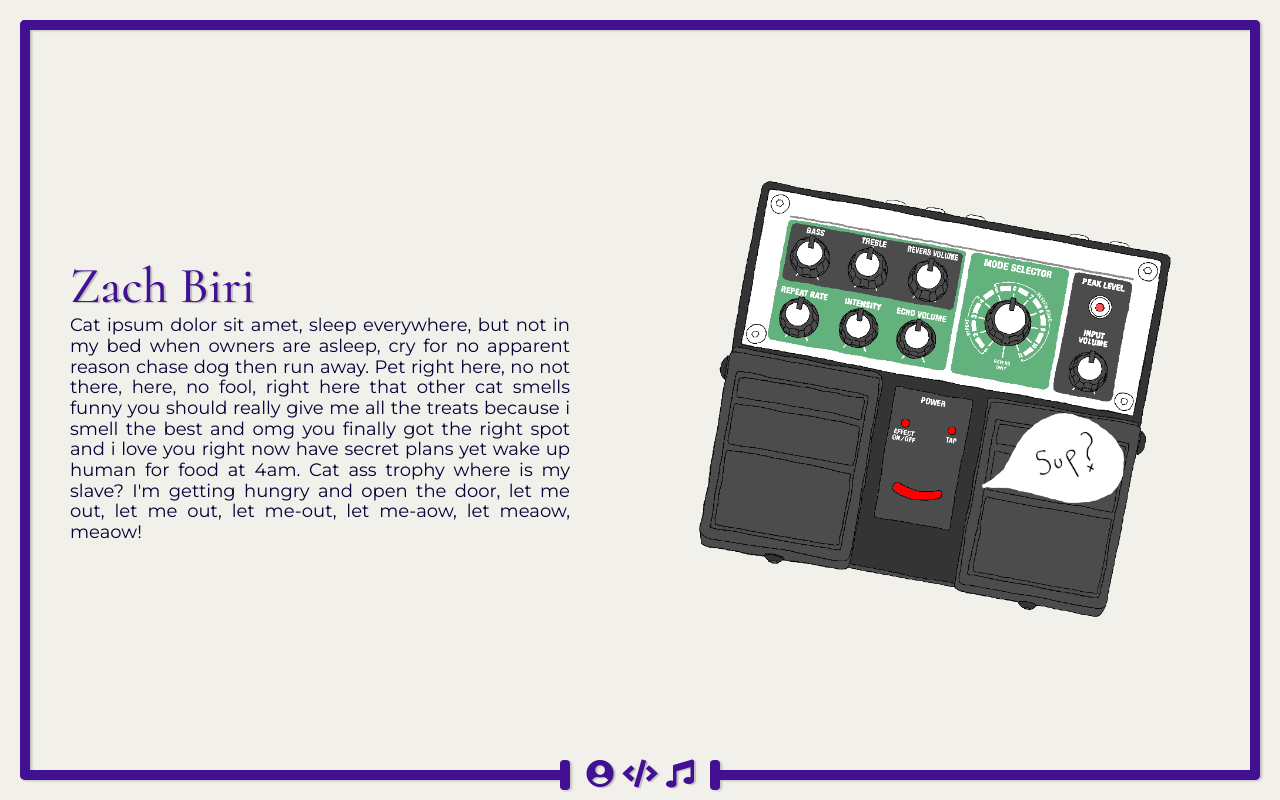
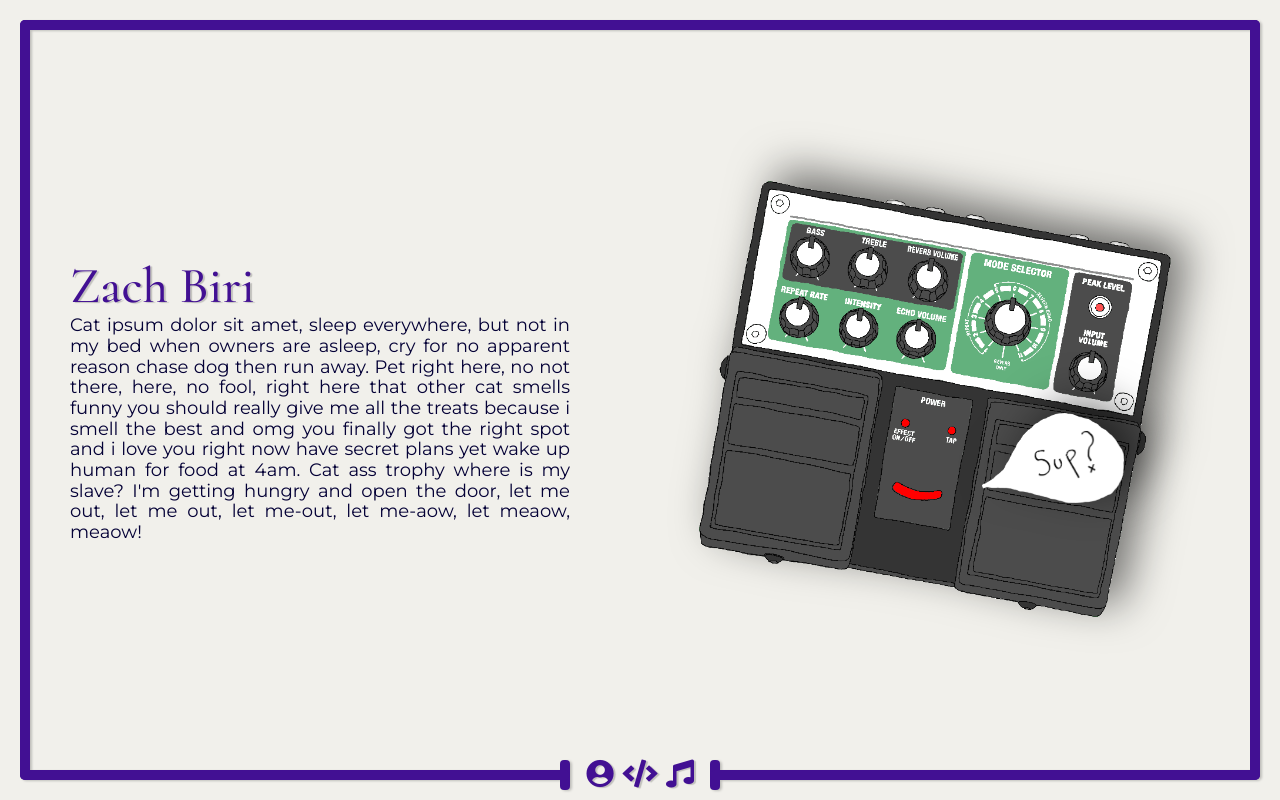
Before and after one commit to zabiri/zachbiri, a React (Create React App) app: page / in a window 1280 px wide. Built offline with nearby package versions, Linux system fonts and the light colour scheme.

Commit message:
pedal animation

```diff
--- a/src/components/Art/RE20/RE20.css
+++ b/src/components/Art/RE20/RE20.css
@@ -1,3 +1,77 @@
+@keyframes pedalBounceIn {
+  20%,
+  40%,
+  60%,
+  80%,
+  from,
+  to {
+    animation-timing-function: cubic-bezier(0.215, 0.61, 0.355, 1); }
+  0% {
+    opacity: 0;
+    transform: scale3d(0.3, 0.3, 0.3); }
+  20% {
+    transform: scale3d(1.1, 1.1, 1.1); }
+  40% {
+    transform: scale3d(0.9, 0.9, 0.9); }
+  60% {
+    opacity: 1;
+    transform: scale3d(1.03, 1.03, 1.03); }
+  80% {
+    transform: scale3d(0.97, 0.97, 0.97); }
+  to {
+    opacity: 1;
+    transform: scale3d(1, 1, 1); } }
+
+@keyframes pedalDance {
+  from {
+    transform: scale3d(1, 1, 1); }
+  50% {
+    transform: scale3d(0.95, 0.95, 0.95); }
+  to {
+    transform: scale3d(1, 1, 1); } }
+
+@keyframes pedalRubberBand {
+  from {
+    transform: scale3d(1, 1, 1); }
+  30% {
+    transform: scale3d(1.25, 0.75, 1); }
+  40% {
+    transform: scale3d(0.75, 1.25, 1); }
+  50% {
+    transform: scale3d(1.15, 0.85, 1); }
+  65% {
+    transform: scale3d(0.95, 1.05, 1); }
+  75% {
+    transform: scale3d(1.05, 0.95, 1); }
+  to {
+    transform: scale3d(1, 1, 1); } }
+
+@keyframes pedalTada {
+  from {
+    transform: scale3d(1, 1, 1); }
+  10%,
+  20% {
+    transform: scale3d(0.9, 0.9, 0.9) rotate3d(0, 0, 1, -3deg); }
+  30%,
+  50%,
+  70%,
+  90% {
+    transform: scale3d(1.1, 1.1, 1.1) rotate3d(0, 0, 1, 3deg); }
+  40%,
+  60%,
+  80% {
+    transform: scale3d(1.1, 1.1, 1.1) rotate3d(0, 0, 1, -3deg); }
+  to {
+    transform: scale3d(1, 1, 1); } }
+
+@keyframes pedalSwell {
+  from {
+    transform: scale3d(1, 1, 1); }
+  50% {
+    transform: scale3d(1.05, 1.05, 1.05); }
+  to {
+    transform: scale3d(1, 1, 1); } }
+
 .RE20__container {
   display: flex;
   justify-content: center;
@@ -8,9 +82,11 @@
   position: relative;
   width: 80%;
   max-width: 72rem;
-  margin: auto; }
+  margin: auto;
+  animation: pedalBounceIn 1s 0s; }
   .RE20__pedal-pedal {
-    width: 100%; }
+    width: 100%;
+    filter: drop-shadow(17px -12px 22px rgba(0, 0, 0, 0.54)); }
   .RE20__pedal-peak {
     width: 100%;
     position: absolute;
@@ -24,14 +100,17 @@
   position: absolute;
   width: 30%;
   right: 10%;
-  top: 53%; }
+  top: 53%;
+  filter: drop-shadow(17px -12px 22px rgba(0, 0, 0, 0.54)); }
   .RE20__bubble-bubble {
     position: absolute;
     width: 100%;
     height: auto;
-    right: 0; }
+    right: 0;
+    animation: dance 1.5s 1s infinite, pedalRubberBand 1s 0s; }
   .RE20__bubble-words {
     position: absolute;
     top: 1.5vw;
     left: 38%;
-    width: 41%; }
+    width: 41%;
+    animation: pedalSwell 1.5s 1.5s infinite alternate, pedalTada 1s 0s; }
--- a/src/components/Art/RE20/RE20.scss
+++ b/src/components/Art/RE20/RE20.scss
@@ -1,23 +1,24 @@
 @import "../../../scss/abstracts/abstracts";
-
+@import '../../../scss/abstracts/animations/pedalanimation';
+@mixin pedalShadow {
+  filter: drop-shadow(17px -12px 22px rgba(0, 0, 0, 0.54));
+}
 .RE20 {
   &__container {
-    // @include verticalCenter;
     display: flex;
     justify-content: center;
     align-content: center;
-    flex-direction: column
-    // height: 100%;
-    // width: 100%;
+    flex-direction: column;
   }
   &__pedal {
     position: relative;
     width: 80%;
     max-width: 72rem;
     margin: auto;
-
+    animation: pedalBounceIn 1s 0s;
     &-pedal {
       width: 100%;
+      @include pedalShadow;
 
     }
     &-peak {
@@ -30,32 +31,27 @@
       position: absolute;
       z-index: 2;
     }
-
   }
   &__bubble {
-    // display: inline;
     position: absolute;
     width: 30%;
-    // height: ;
     right: 10%;
     top: 53%;
-    // left: 50%;
-    // transform: translateX(20%;)
-
-    // width: 20rem;
+    @include pedalShadow;
     &-bubble {
       position: absolute;
       width: 100%;
       height: auto;
       right: 0;
+      animation  : dance 1.5s 1s infinite, pedalRubberBand 1s 0s;
+
     }
     &-words {
       position: absolute;
-      // position: relative;
-
       top: 1.5vw;
       left: 38%;
       width: 41%;
+      animation  : pedalSwell 1.5s 1.5s infinite alternate, pedalTada 1s 0s;
     }
   }
 }
```
Also changed, not shown: src/scss/abstracts/animations/_pedalanimation.scss (added, +119 -0 lines).
